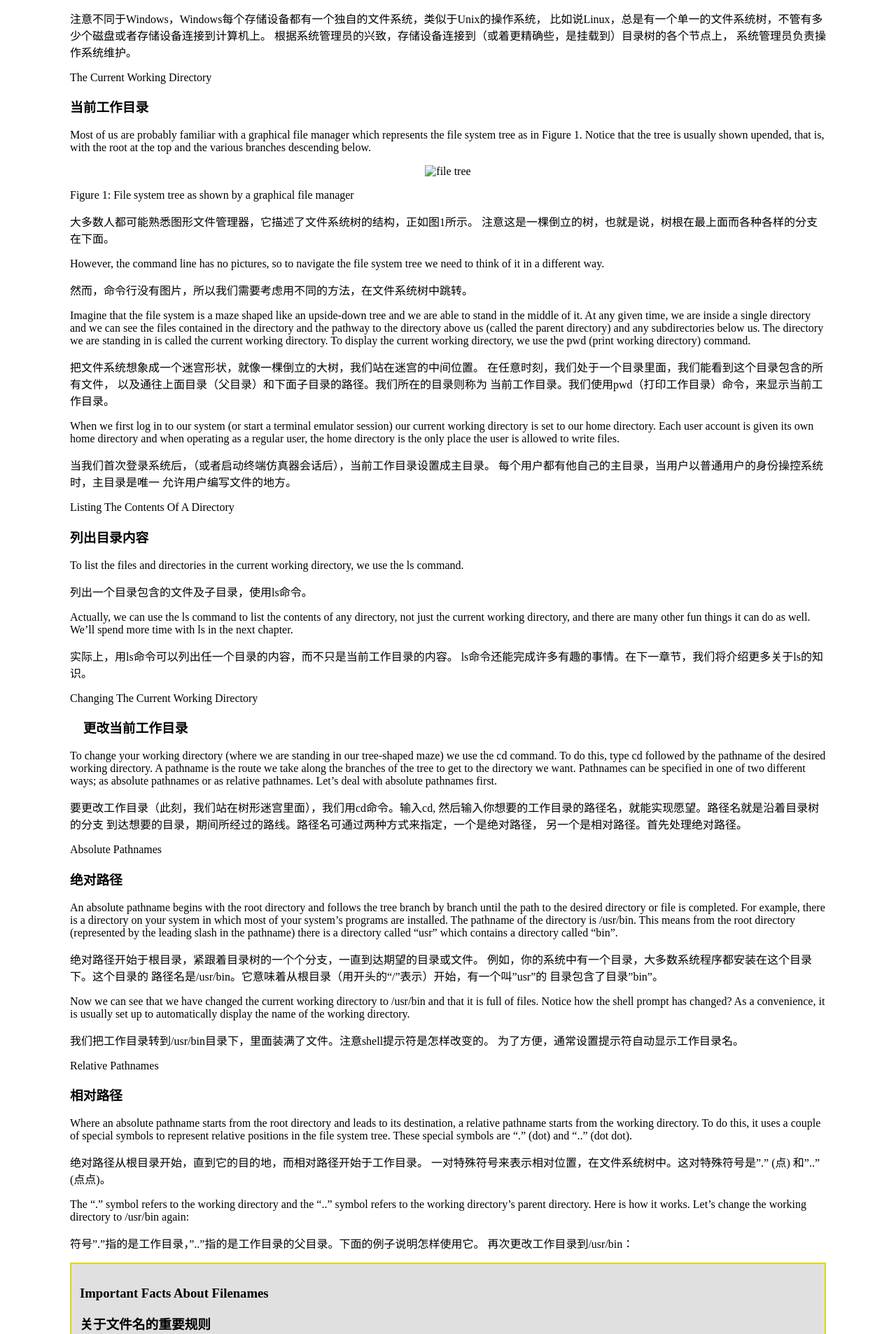
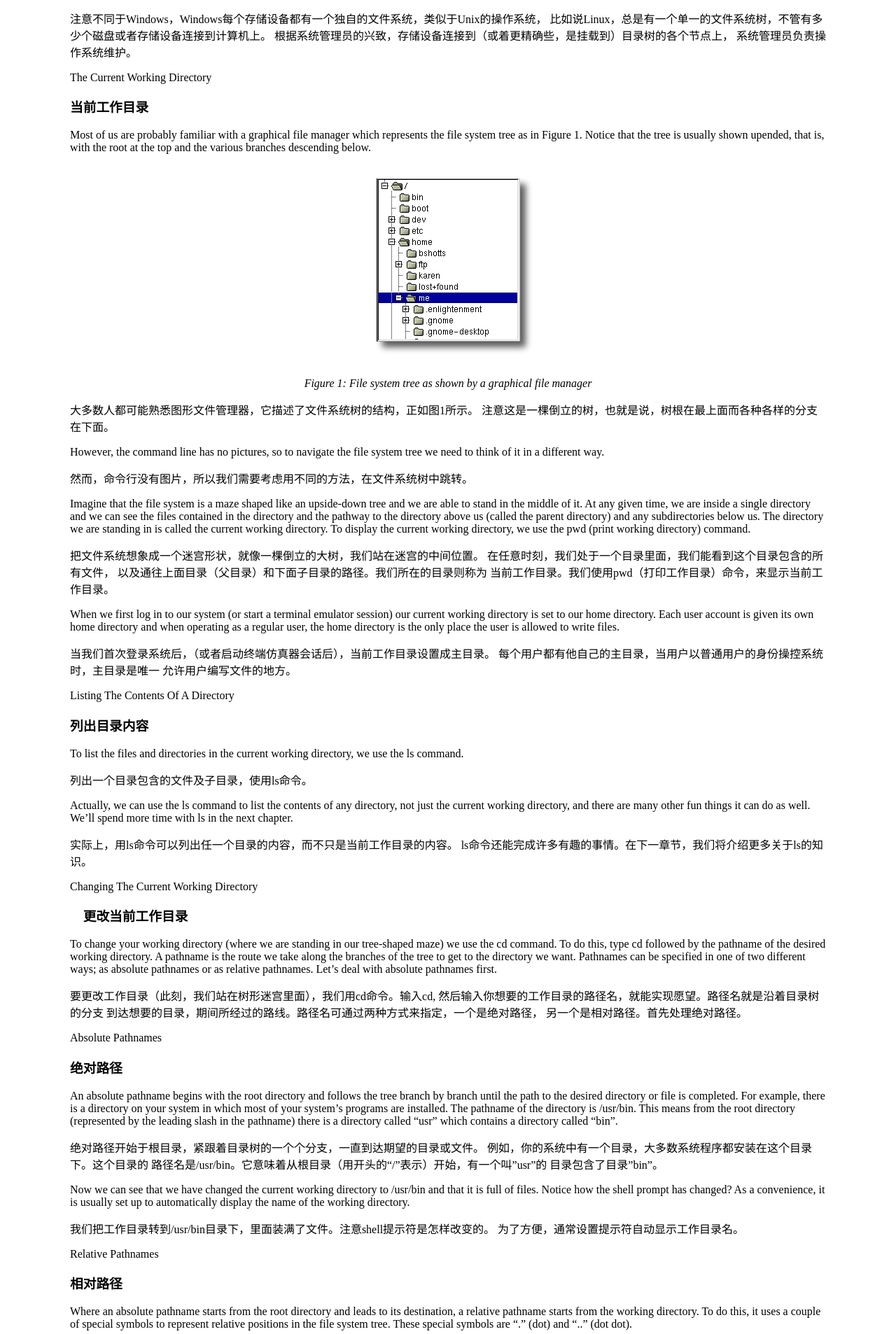
Before and after one commit to billie66/TLCL, a Jekyll site: the page built from book/navigation.md, in a window 1280 px wide. Shown: the part 842-2748 px from the top of the page at 70% size. Built offline with Jekyll 4.4.1, drawn with Linux system fonts in a browser that asks for light colours; Markdown is read by kramdown in place of the engine named in the settings.

Commit message:
add a figure

```diff
--- a/book/navigation.md
+++ b/book/navigation.md
@@ -63,7 +63,7 @@ represents the file system tree as in Figure 1. Notice that the tree is
 usually shown upended, that is, with the root at the top and the various
 branches descending below.
 
-<center><img src="./images/3.png" alt="file tree" /></center>
+<center><p><img src="./images/3.png" alt="file tree" /></p></center>
 
 <p class="figure">Figure 1: File system tree as shown by a graphical file manager</p>
 
--- a/css/tlcl.css
+++ b/css/tlcl.css
@@ -16,6 +16,10 @@ a {text-decoration:none;}
 /*this is very important for me*/
 pre { margin-left: 3% }
 
+p.figure{
+font-style:italic;
+text-align:center;
+}
 
 #menu
 {
```
Also changed, not shown: book/images/3.png (added).
